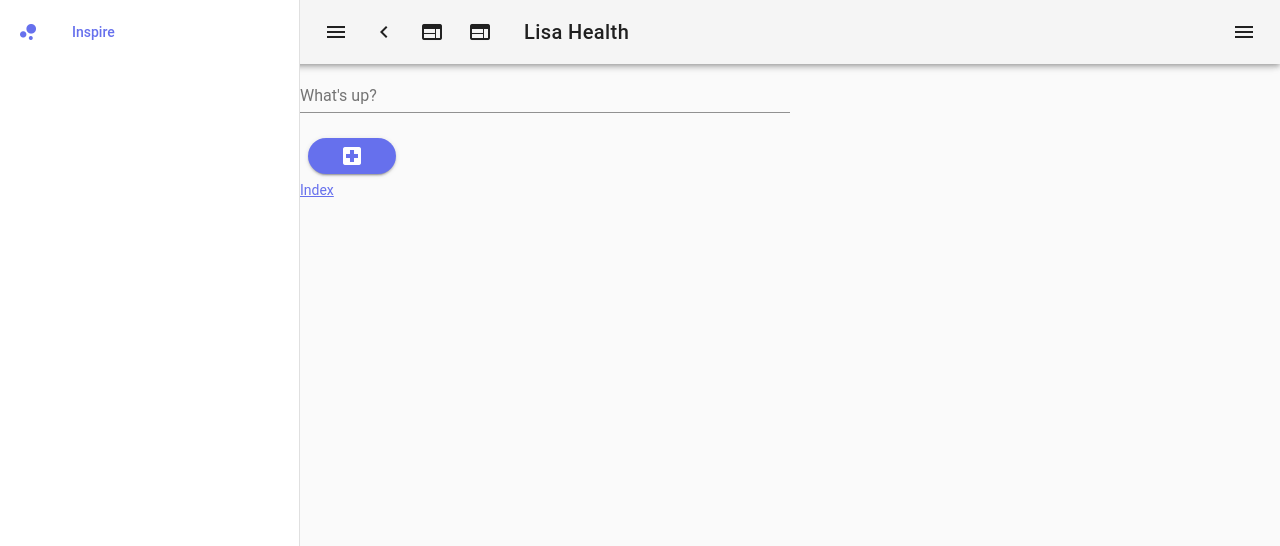
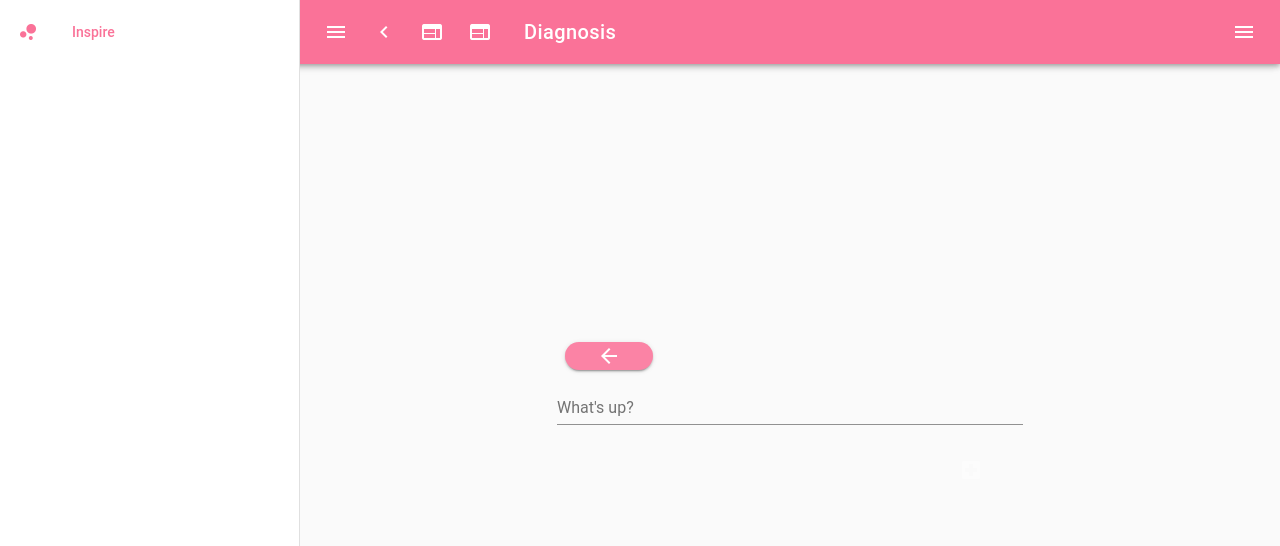
Before and after one commit to lisa-health/lisa-health-frontend, a Vue app: page /diagnosis in a window 1280 px wide. Shown: the top 546 px of the page. Built offline with nearby package versions, Linux system fonts and the light colour scheme; a small style sheet from the web is missing; what vue-progressbar would draw is missing.

Commit message:
color scheme change

```diff
--- a/src/App.vue
+++ b/src/App.vue
@@ -27,6 +27,8 @@
     <v-toolbar
       app
       :clipped-left="clipped"
+      color="primary"
+      dark
     >
       <v-toolbar-side-icon @click.stop="drawer = !drawer"></v-toolbar-side-icon>
       <v-btn icon @click.stop="miniVariant = !miniVariant">
@@ -38,7 +40,7 @@
       <v-btn icon @click.stop="fixed = !fixed">
         <v-icon>web</v-icon>
       </v-btn>
-      <v-toolbar-title v-text="title"></v-toolbar-title>
+      <v-toolbar-title v-text="realTitle"></v-toolbar-title>
       <v-spacer></v-spacer>
       <v-btn icon @click.stop="rightDrawer = !rightDrawer">
         <v-icon>menu</v-icon>
@@ -93,6 +95,11 @@
       title: 'Lisa Health'
     }
   },
+  computed: {
+    realTitle() {
+      return this.$route.meta.title || this.title
+    }
+  },
   created () {
     //  this.$Progress.start()
     //  hook the progress bar to start before we move router-view
--- a/src/components/Diagnosis.vue
+++ b/src/components/Diagnosis.vue
@@ -1,14 +1,22 @@
 <template>
+<v-container fluid fill-height>
+  <v-layout align-center justify-center>
     <v-flex xs12 sm6>
+      <v-btn :to="{name: 'index'}" small round color="primary">
+        <v-icon>arrow_back</v-icon>
+      </v-btn>
       <v-text-field
         label="What's up?"
         v-model="symptom"
         @keyup.enter="getDiagnosis"
         hint="For example, flowers or used cars"
       ></v-text-field>
-          <v-btn @click="getDiagnosis" round color="primary" :loading="loading" dark>
+      <v-card-actions>
+        <v-spacer></v-spacer>
+        <v-btn :disabled="!symptom" @click="getDiagnosis" round color="accent" :loading="loading" dark>
             <v-icon>local_hospital</v-icon>
         </v-btn>
+      </v-card-actions>
       <v-expansion-panel>
         <v-expansion-panel-content
           v-for="(result,i) in results"
@@ -23,8 +31,10 @@
       <div v-if="shouldFuckYou">
         Fuck you!
       </div>
-          <router-link to="/">Index</router-link>
     </v-flex>
+  </v-layout>
+</v-container>
+
 </template>
 <script>
 import axios from '../utils/axios'
--- a/src/components/Introduction.vue
+++ b/src/components/Introduction.vue
@@ -179,5 +179,7 @@
 }
 </script>
 <style>
-
+body {
+    background: #66ccff;
+}
 </style>
--- a/src/config/config.js
+++ b/src/config/config.js
@@ -1,11 +1,11 @@
 export default {
   theme: {
-    primary: '#6670ed',
-    secondary: '#890f87',
-    accent: '#dd0087',
-    error: '#FF4A4A',
-    warning: '#dd2200',
-    info: '#00aabc',
-    success: '#229977'
+      primary: "#fa7298",
+      secondary: "#fdb4c8",
+      accent: "#fe61c1",
+      error: "#f44336",
+      warning: "#feb12c",
+      info: "#2dbbe7",
+      success: "#4caf50"
   }
 }
--- a/src/plugins/progress.js
+++ b/src/plugins/progress.js
@@ -3,7 +3,7 @@
 import config from '../config/config'
 
 Vue.use(VueProgress, {
-  color: config.theme.primary,
+  color: config.theme.accent,
   failedColor: config.theme.error,
   thickness: '4px'
 })
--- a/src/plugins/router.js
+++ b/src/plugins/router.js
@@ -14,12 +14,18 @@
     {
       path: '/',
       name: 'index',
-      component: Index
+      component: Index,
+      meta: {
+        title: 'Lisa Health'
+      }
     },
     {
       path: '/diagnosis',
       name: 'diagnosis',
-      component: Diagnosis
+      component: Diagnosis,
+      meta: {
+        title: 'Diagnosis'
+      }
     },
     {
       path: '/intro',
```
Lines whose indentation alone changed are shown as unchanged.
